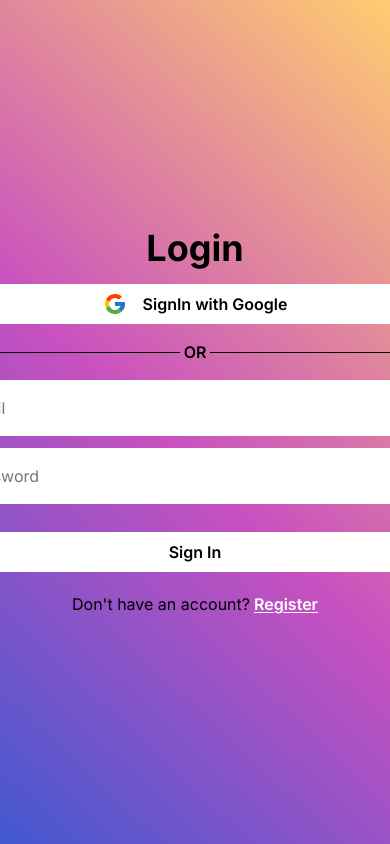
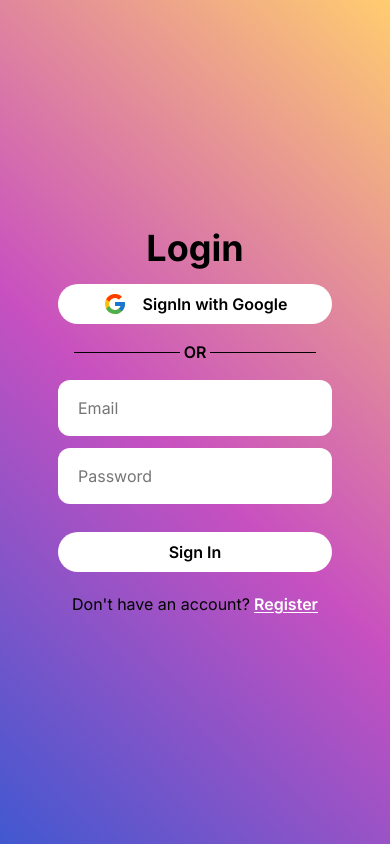
Before and after one commit to William73920/NotesApp, a Next.js app: page /login in a window 390 px wide. Built offline with nearby package versions, Linux system fonts and the light colour scheme; no server answers.

Commit message:
login resiter responsiveness

```diff
--- a/app/login/page.module.css
+++ b/app/login/page.module.css
@@ -1,5 +1,6 @@
 .wrapper {
   min-height: 100vh;
+  width: 100vw;
   display: flex;
   justify-content: center;
   align-items: center;
@@ -12,6 +13,10 @@
   );
 }
 
+.container {
+  min-width: 40%;
+}
+
 .heading {
   font-size: 2.25rem;
   line-height: 2.5rem;
@@ -21,7 +26,7 @@
 }
 
 .google {
-  width: 100%;
+  max-width: 100%;
   display: flex;
   justify-content: center;
   align-items: center;
@@ -38,6 +43,7 @@
 }
 
 .secondary {
+  max-width: 100%;
   display: flex;
   align-items: center;
   gap: 0.25rem;
@@ -62,11 +68,11 @@
 }
 
 .form_container {
+  max-width: 100%;
   display: flex;
   flex-direction: column;
   align-items: center;
   gap: 0.75rem;
-  width: 500px;
 }
 
 .email {
--- a/app/register/page.module.css
+++ b/app/register/page.module.css
@@ -1,5 +1,6 @@
 .wrapper {
   min-height: 100vh;
+  width: 100vw;
   display: flex;
   justify-content: center;
   align-items: center;
@@ -10,6 +11,10 @@
     #c850c0 46%,
     #ffcc70 100%
   );
+}
+
+.container {
+  min-width: 40%;
 }
 
 .heading {
@@ -38,6 +43,7 @@
 }
 
 .secondary {
+  max-width: 100%;
   display: flex;
   align-items: center;
   gap: 0.25rem;
@@ -66,7 +72,7 @@
   flex-direction: column;
   align-items: center;
   gap: 0.75rem;
-  width: 500px;
+  max-width: 100%;
 }
 
 .email {
```
